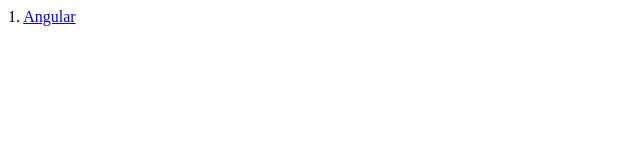
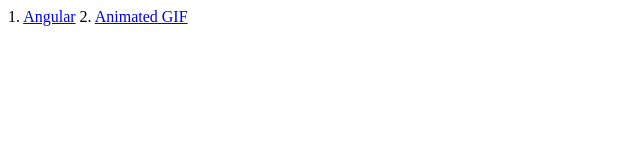
Before and after one commit to richardluu/richardluu.github.io, a plain HTML site: page index.html in a window 1280 px wide. Shown: the whole page, without its empty margins (0-640 px from the left). Drawn offline with Linux system fonts and the light colour scheme.

Commit message:
added animated.html to index html

```diff
--- a/index.html
+++ b/index.html
@@ -3,7 +3,7 @@
 
 <body>
 1. <a href="ang.html">Angular</a>
-
+2. <a href="animated.html">Animated GIF</a>
 </div>
 
 </body>
```
